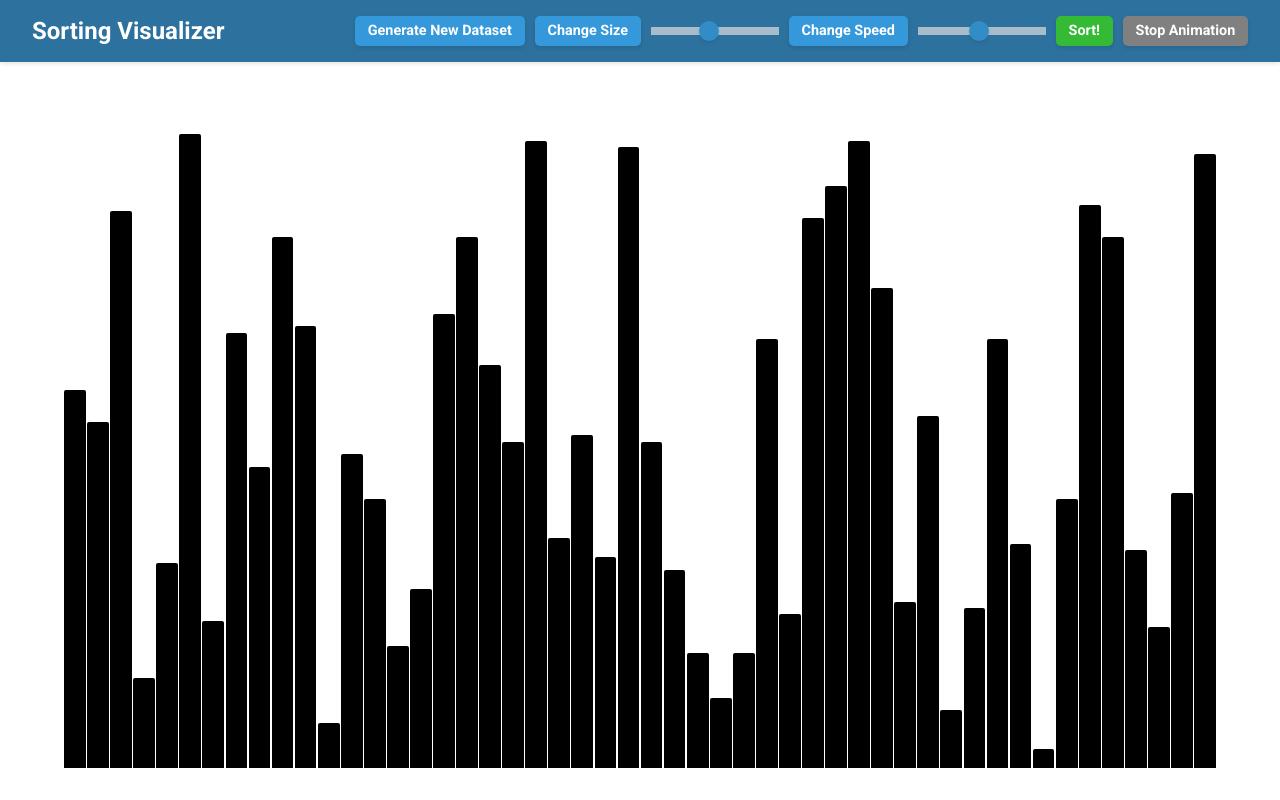
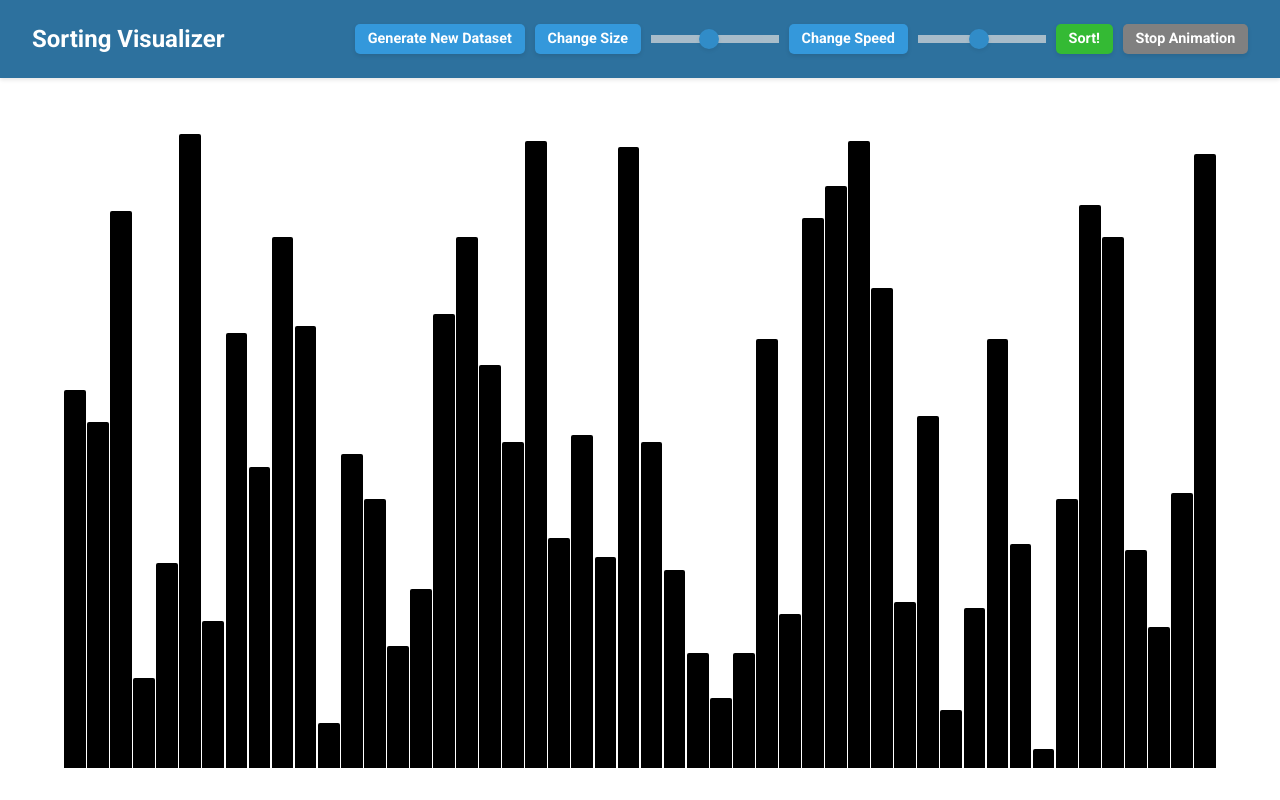
Before and after one commit to Froxzen/Sorting-Algorithm, a website built with Vite: page index.html in a window 1280 px wide. Built offline with nearby package versions, Linux system fonts and the light colour scheme.

Commit message:
Increased header padding

```diff
--- a/src/style.css
+++ b/src/style.css
@@ -9,7 +9,7 @@ header {
     background-color: #2d719e;
     display: flex;
     align-items: center;
-    padding: 1rem 2rem;
+    padding: 1.5rem 2rem;
     box-shadow: 0 2px 4px rgba(0, 0, 0, 0.1);
     justify-content: space-between;
 }
```
